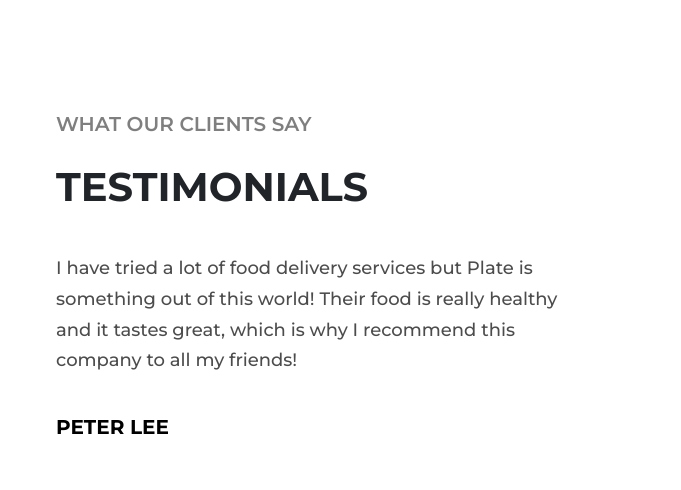
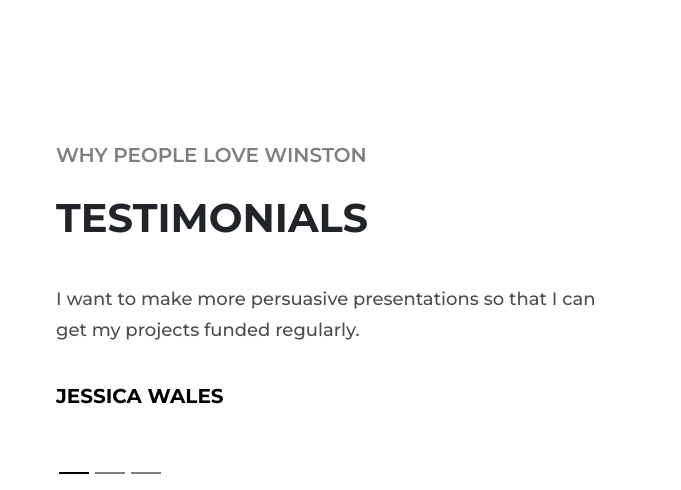
Before and after one commit to macalisang/testimonial, a plain HTML site: page index.html in a window 1280 px wide. Shown: the part 174-664 px from the top of the page, 599-1280 px from the left. Drawn offline with nearby package versions, Linux system fonts and the light colour scheme.

Commit message:
Add files via upload

```diff
--- a/index.html
+++ b/index.html
@@ -41,25 +41,25 @@
                 </div>
                 <div class="col-lg-6 d-flex justify-content-center align-items-center">
                     <div id="carouselExampleIndicators" data-interval="false" class="carousel slide" data-ride="carousel">
-                        <h3>WHAT OUR CLIENTS SAY</h3>
+                        <h3>WHY PEOPLE LOVE WINSTON</h3>
                         <h1>TESTIMONIALS</h1>
                         <div class="carousel-inner">
                             <div class="carousel-item active">
                                 <div class="quote-wrapper">
-                                    <p>I have tried a lot of food delivery services but Plate is something out of this world! Their food is really healthy and it tastes great, which is why I recommend this company to all my friends!</p>
-                                    <h3>peter lee</h3>
+                                    <p>I want to make more persuasive presentations so that I can get my projects funded regularly.</p>
+                                    <h3>Jessica Wales</h3>
                                 </div>
                             </div>
                             <div class="carousel-item">
                                 <div class="quote-wrapper">
-                                    <p>I have tried a lot of food delivery services but Plate is something out of this world! Their food is really healthy and it tastes great, which is why I recommend this company to all my friends!</p>
-                                    <h3>peter lee</h3>
+                                    <p>I want to give my direct reports more resources for making presentations so I spend less time coaching them.</p>
+                                    <h3>Nina Collins</h3>
                                 </div>
                             </div>
                             <div class="carousel-item">
                                 <div class="quote-wrapper">
-                                    <p>I have tried a lot of food delivery services but Plate is something out of this world! Their food is really healthy and it tastes great, which is why I recommend this company to all my friends!</p>
-                                    <h3>peter lee</h3>
+                                    <p>I want to spend less time figuring out how to present my work so I can focus on the work itself.</p>
+                                    <h3>Paul Doe</h3>
                                 </div>
                             </div>
                         </div>
```
